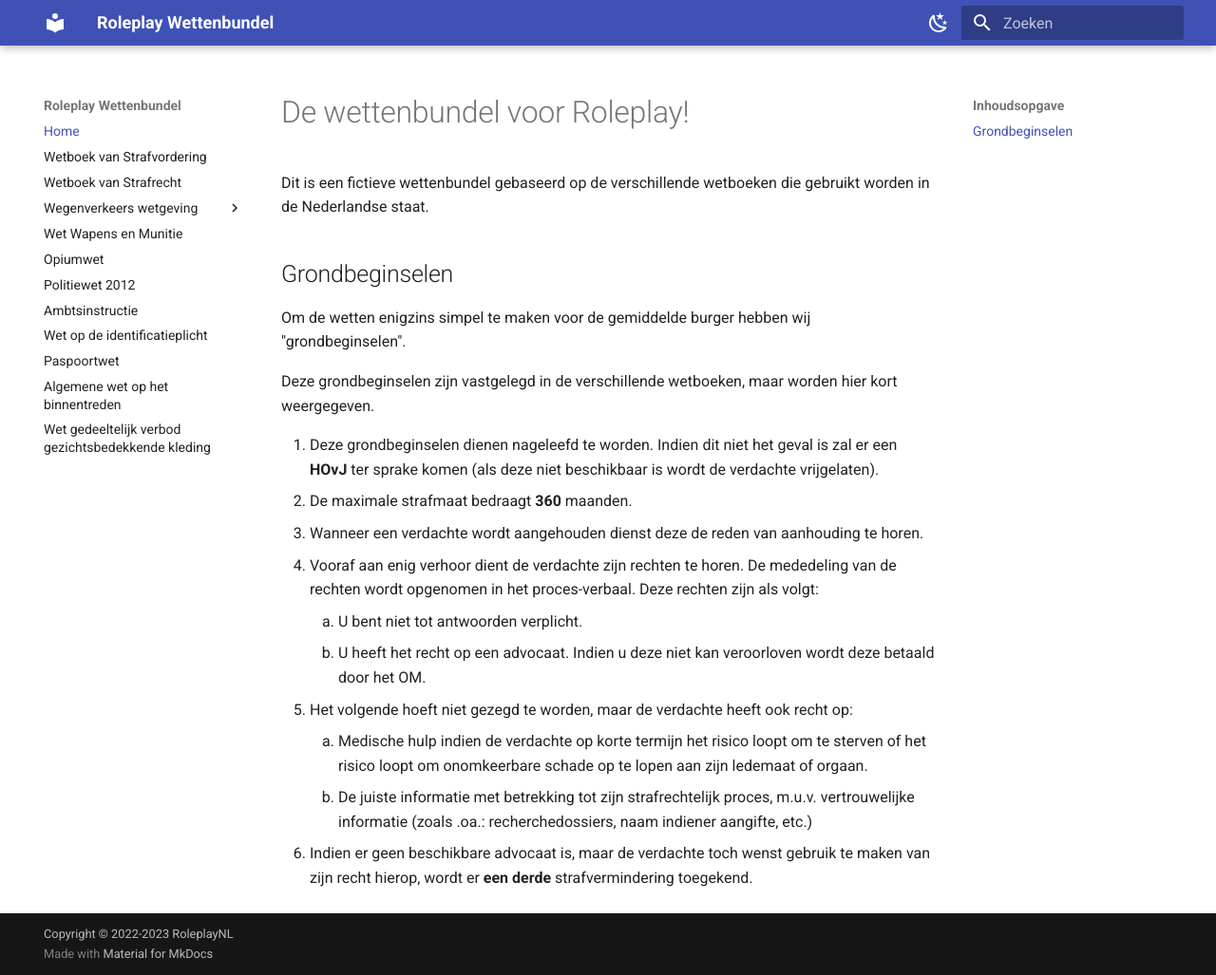
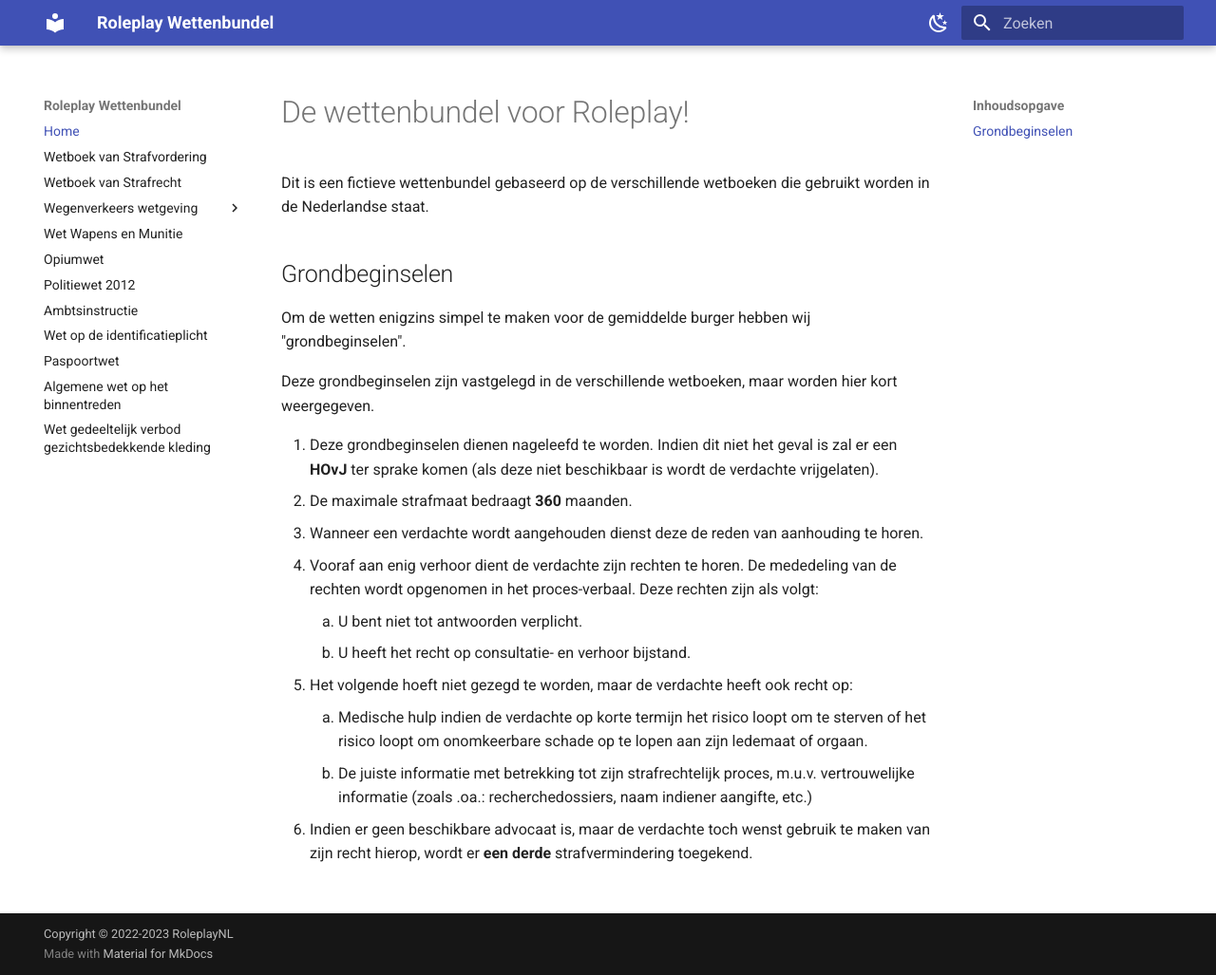
Before and after one commit to EnriqueFernandez20/FutureRP-Wettenbundel, an MkDocs documentation site: the page built from docs/index.md, in a window 1280 px wide and 1027 px high. Shown: the whole window at 95% size. Built offline with MkDocs 1.6.1 and Material for MkDocs 9.7.7, drawn with Linux system fonts in a browser that asks for light colours.

Commit message:
Update index.md

```diff
--- a/docs/index.md
+++ b/docs/index.md
@@ -13,7 +13,7 @@ Deze grondbeginselen zijn vastgelegd in de verschillende wetboeken, maar worden
 3. Wanneer een verdachte wordt aangehouden dienst deze de reden van aanhouding te horen.
 4. Vooraf aan enig verhoor dient de verdachte zijn rechten te horen. De mededeling van de rechten wordt opgenomen in het proces-verbaal. Deze rechten zijn als volgt:
     1. U bent niet tot antwoorden verplicht.
-    2. U heeft het recht op een advocaat. Indien u deze niet kan veroorloven wordt deze betaald door het OM.
+    2. U heeft het recht op consultatie- en verhoor bijstand.
 5. Het volgende hoeft niet gezegd te worden, maar de verdachte heeft ook recht op:
     1. Medische hulp indien de verdachte op korte termijn het risico loopt om te sterven of het risico loopt om onomkeerbare schade op te lopen aan zijn ledemaat of orgaan.
     2. De juiste informatie met betrekking tot zijn strafrechtelijk proces, m.u.v. vertrouwelijke informatie (zoals .oa.: recherchedossiers, naam indiener aangifte, etc.)
```
